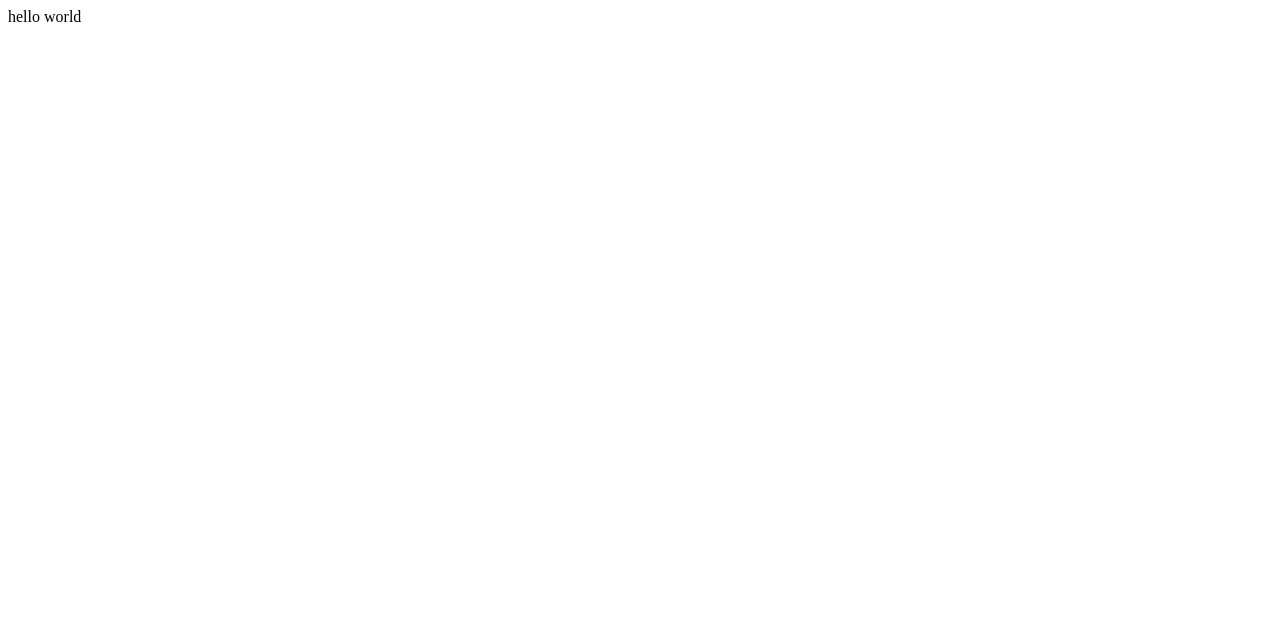
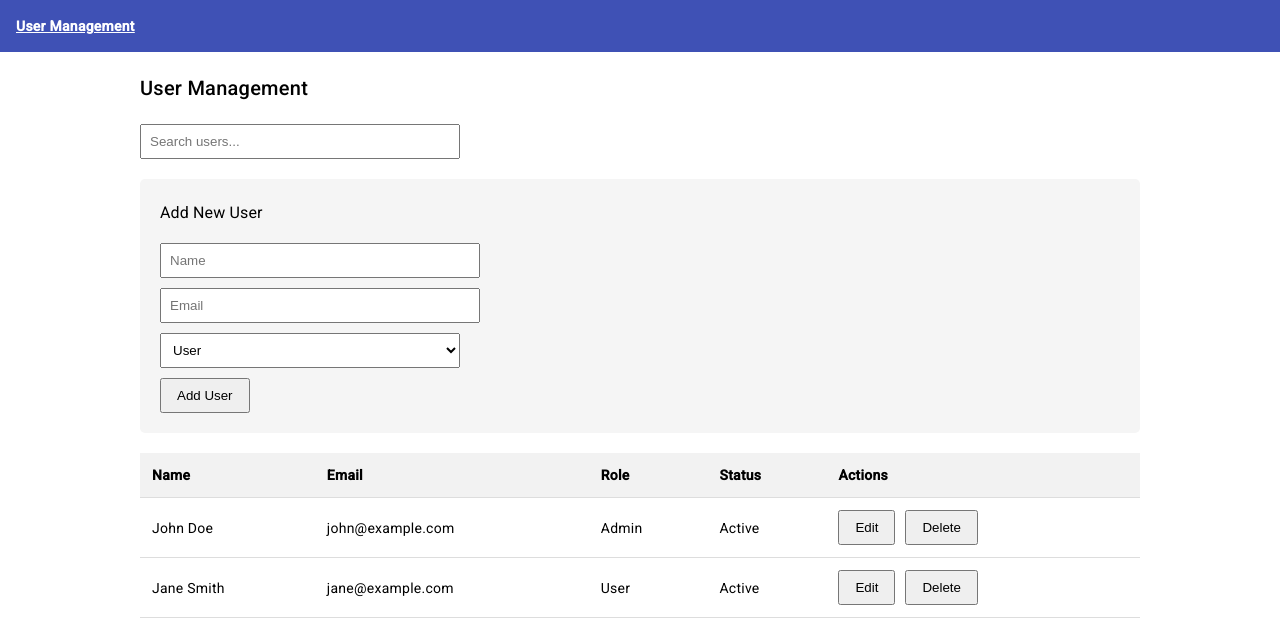
Before and after one commit to anjoanj55/Configuration-app, an Angular app: page /users in a window 1280 px wide. Before the commit this address led to /. Shown: the top 644 px of the page. Built offline with nearby package versions, Linux system fonts and the light colour scheme.

Commit message:
adarsh changes

```diff
--- a/angular.json
+++ b/angular.json
@@ -25,6 +25,7 @@
               "src/assets"
             ],
             "styles": [
+              "@angular/material/prebuilt-themes/indigo-pink.css",
               "src/styles.css"
             ],
             "scripts": [],
@@ -89,6 +90,7 @@
               "src/assets"
             ],
             "styles": [
+              "@angular/material/prebuilt-themes/indigo-pink.css",
               "src/styles.css"
             ],
             "scripts": []
@@ -96,5 +98,8 @@
         }
       }
     }
+  },
+  "cli": {
+    "analytics": "7ab2159f-a089-4120-9448-4e83f2b742a4"
   }
 }
--- a/package.json
+++ b/package.json
@@ -12,10 +12,12 @@
   "private": true,
   "dependencies": {
     "@angular/animations": "^17.3.0",
+    "@angular/cdk": "^17.3.10",
     "@angular/common": "^17.3.0",
     "@angular/compiler": "^17.3.0",
     "@angular/core": "^17.3.0",
     "@angular/forms": "^17.3.0",
+    "@angular/material": "^17.3.10",
     "@angular/platform-browser": "^17.3.0",
     "@angular/platform-browser-dynamic": "^17.3.0",
     "@angular/platform-server": "^17.3.0",
--- a/src/app/app.component.html
+++ b/src/app/app.component.html
@@ -1 +1 @@
-<label>hello world</label>
+<label>hello world all</label>
--- a/src/app/app.component.ts
+++ b/src/app/app.component.ts
@@ -1,13 +1,34 @@
 import { Component } from '@angular/core';
-import { RouterOutlet } from '@angular/router';
+import { CommonModule } from '@angular/common';
+import { RouterModule, RouterOutlet } from '@angular/router';
+import { UserManagementComponent } from './user-management/user-management.component';
 
 @Component({
   selector: 'app-root',
   standalone: true,
-  imports: [RouterOutlet],
-  templateUrl: './app.component.html',
-  styleUrl: './app.component.css'
+  imports: [CommonModule, RouterOutlet, RouterModule, UserManagementComponent],
+  template: `
+    <nav>
+      <a routerLink="/users" routerLinkActive="active">User Management</a>
+    </nav>
+    <router-outlet></router-outlet>
+  `,
+  styles: [`
+    nav {
+      padding: 1rem;
+      background: #3f51b5;
+    }
+    a {
+      color: white;
+      text-decoration: none;
+      margin-right: 1rem;
+    }
+    .active {
+      font-weight: bold;
+      text-decoration: underline;
+    }
+  `]
 })
 export class AppComponent {
-  title = 'Configuration-app';
+  title = 'user-management-app';
 }
--- a/src/app/app.config.ts
+++ b/src/app/app.config.ts
@@ -1,9 +1,11 @@
 import { ApplicationConfig } from '@angular/core';
 import { provideRouter } from '@angular/router';
-
 import { routes } from './app.routes';
-import { provideClientHydration } from '@angular/platform-browser';
+import { provideAnimations } from '@angular/platform-browser/animations';
 
 export const appConfig: ApplicationConfig = {
-  providers: [provideRouter(routes), provideClientHydration()]
+  providers: [
+    provideRouter(routes),
+    provideAnimations()
+  ]
 };
--- a/src/app/app.routes.ts
+++ b/src/app/app.routes.ts
@@ -1,3 +1,7 @@
 import { Routes } from '@angular/router';
+import { UserManagementComponent } from './user-management/user-management.component';
 
-export const routes: Routes = [];
+export const routes: Routes = [
+  { path: '', redirectTo: '/users', pathMatch: 'full' },
+  { path: 'users', component: UserManagementComponent }
+];
--- /dev/null
+++ b/src/app/user-management/user-management.component.css
@@ -0,0 +1,53 @@
+.user-management {
+    max-width: 1000px;
+    margin: 0 auto;
+    padding: 20px;
+  }
+
+  .search-box {
+    margin: 20px 0;
+  }
+
+  .search-box input {
+    padding: 8px;
+    width: 300px;
+  }
+
+  .user-form {
+    background: #f5f5f5;
+    padding: 20px;
+    margin-bottom: 20px;
+    border-radius: 5px;
+  }
+
+  .user-form input, .user-form select {
+    display: block;
+    margin: 10px 0;
+    padding: 8px;
+    width: 300px;
+  }
+
+  button {
+    padding: 8px 15px;
+    margin-right: 10px;
+    cursor: pointer;
+  }
+
+  table {
+    width: 100%;
+    border-collapse: collapse;
+  }
+
+  th, td {
+    padding: 12px;
+    text-align: left;
+    border-bottom: 1px solid #ddd;
+  }
+
+  th {
+    background-color: #f2f2f2;
+  }
+
+  tr:hover {
+    background-color: #f5f5f5;
+  }
--- /dev/null
+++ b/src/app/user-management/user-management.component.html
@@ -0,0 +1,51 @@
+<div class="user-management">
+    <h2>User Management</h2>
+
+    <!-- Search Box -->
+    <div class="search-box">
+      <input type="text" [(ngModel)]="searchText" placeholder="Search users...">
+    </div>
+
+    <!-- Add User Form -->
+    <div class="user-form">
+      <h3>{{ selectedUser ? 'Edit User' : 'Add New User' }}</h3>
+      <input type="text" [(ngModel)]="selectedUser ? selectedUser.name : newUser.name" placeholder="Name">
+      <input type="email" [(ngModel)]="selectedUser ? selectedUser.email : newUser.email" placeholder="Email">
+      <select [(ngModel)]="selectedUser ? selectedUser.role : newUser.role">
+        <option *ngFor="let role of roles" [value]="role">{{role}}</option>
+      </select>
+
+      <div *ngIf="selectedUser; else addButton">
+        <button (click)="updateUser()">Update</button>
+        <button (click)="selectedUser = null">Cancel</button>
+      </div>
+      <ng-template #addButton>
+        <button (click)="addUser()">Add User</button>
+      </ng-template>
+    </div>
+
+    <!-- Users Table -->
+    <table>
+      <thead>
+        <tr>
+          <th>Name</th>
+          <th>Email</th>
+          <th>Role</th>
+          <th>Status</th>
+          <th>Actions</th>
+        </tr>
+      </thead>
+      <tbody>
+        <tr *ngFor="let user of filteredUsers">
+          <td>{{user.name}}</td>
+          <td>{{user.email}}</td>
+          <td>{{user.role}}</td>
+          <td>{{user.active ? 'Active' : 'Inactive'}}</td>
+          <td>
+            <button (click)="editUser(user)">Edit</button>
+            <button (click)="deleteUser(user.id!)">Delete</button>
+          </td>
+        </tr>
+      </tbody>
+    </table>
+  </div>
--- /dev/null
+++ b/src/app/user-management/user-management.component.ts
@@ -0,0 +1,63 @@
+import { Component } from '@angular/core';
+import { CommonModule } from '@angular/common';
+import { FormsModule } from '@angular/forms';
+
+interface User {
+  id?: number;
+  name: string;
+  email: string;
+  role: string;
+  active: boolean;
+}
+
+@Component({
+  selector: 'app-user-management',
+  standalone: true,
+  imports: [CommonModule, FormsModule],
+  templateUrl: './user-management.component.html',
+  styleUrls: ['./user-management.component.css']
+})
+export class UserManagementComponent {
+  users: User[] = [
+    { id: 1, name: 'John Doe', email: 'john@example.com', role: 'Admin', active: true },
+    { id: 2, name: 'Jane Smith', email: 'jane@example.com', role: 'User', active: true }
+  ];
+
+  roles = ['Admin', 'User', 'Manager'];
+  newUser: User = { name: '', email: '', role: 'User', active: true };
+  selectedUser: User | null = null;
+  searchText = '';
+
+  addUser() {
+    if (this.newUser.name && this.newUser.email) {
+      this.newUser.id = this.users.length + 1;
+      this.users.push({...this.newUser});
+      this.newUser = { name: '', email: '', role: 'User', active: true };
+    }
+  }
+
+  editUser(user: User) {
+    this.selectedUser = {...user};
+  }
+
+  updateUser() {
+    if (this.selectedUser) {
+      const index = this.users.findIndex(u => u.id === this.selectedUser?.id);
+      if (index !== -1) {
+        this.users[index] = {...this.selectedUser};
+        this.selectedUser = null;
+      }
+    }
+  }
+
+  deleteUser(id: number) {
+    this.users = this.users.filter(user => user.id !== id);
+  }
+
+  get filteredUsers() {
+    return this.users.filter(user =>
+      user.name.toLowerCase().includes(this.searchText.toLowerCase()) ||
+      user.email.toLowerCase().includes(this.searchText.toLowerCase())
+    );
+  }
+}
--- a/src/index.html
+++ b/src/index.html
@@ -6,8 +6,10 @@
   <base href="/">
   <meta name="viewport" content="width=device-width, initial-scale=1">
   <link rel="icon" type="image/x-icon" href="favicon.ico">
+  <link href="https://fonts.googleapis.com/css2?family=Roboto:wght@300;400;500&display=swap" rel="stylesheet">
+  <link href="https://fonts.googleapis.com/icon?family=Material+Icons" rel="stylesheet">
 </head>
-<body>
+<body class="mat-typography">
   <app-root></app-root>
 </body>
 </html>
--- a/src/main.ts
+++ b/src/main.ts
@@ -1,6 +1,17 @@
 import { bootstrapApplication } from '@angular/platform-browser';
-import { appConfig } from './app/app.config';
+import { provideRouter, Routes } from '@angular/router';
+import { provideAnimations } from '@angular/platform-browser/animations';
 import { AppComponent } from './app/app.component';
+import { UserManagementComponent } from './app/user-management/user-management.component';
 
-bootstrapApplication(AppComponent, appConfig)
-  .catch((err) => console.error(err));
+const routes: Routes = [
+  { path: '', redirectTo: 'users', pathMatch: 'full' },
+  { path: 'users', component: UserManagementComponent }
+];
+
+bootstrapApplication(AppComponent, {
+  providers: [
+    provideRouter(routes),
+    provideAnimations()
+  ]
+}).catch(err => console.error(err));
--- a/src/styles.css
+++ b/src/styles.css
@@ -1 +1,4 @@
 /* You can add global styles to this file, and also import other style files */
+
+html, body { height: 100%; }
+body { margin: 0; font-family: Roboto, "Helvetica Neue", sans-serif; }
```
Also changed, not shown: 2 other files (tests, documents, lock files or other folders).
